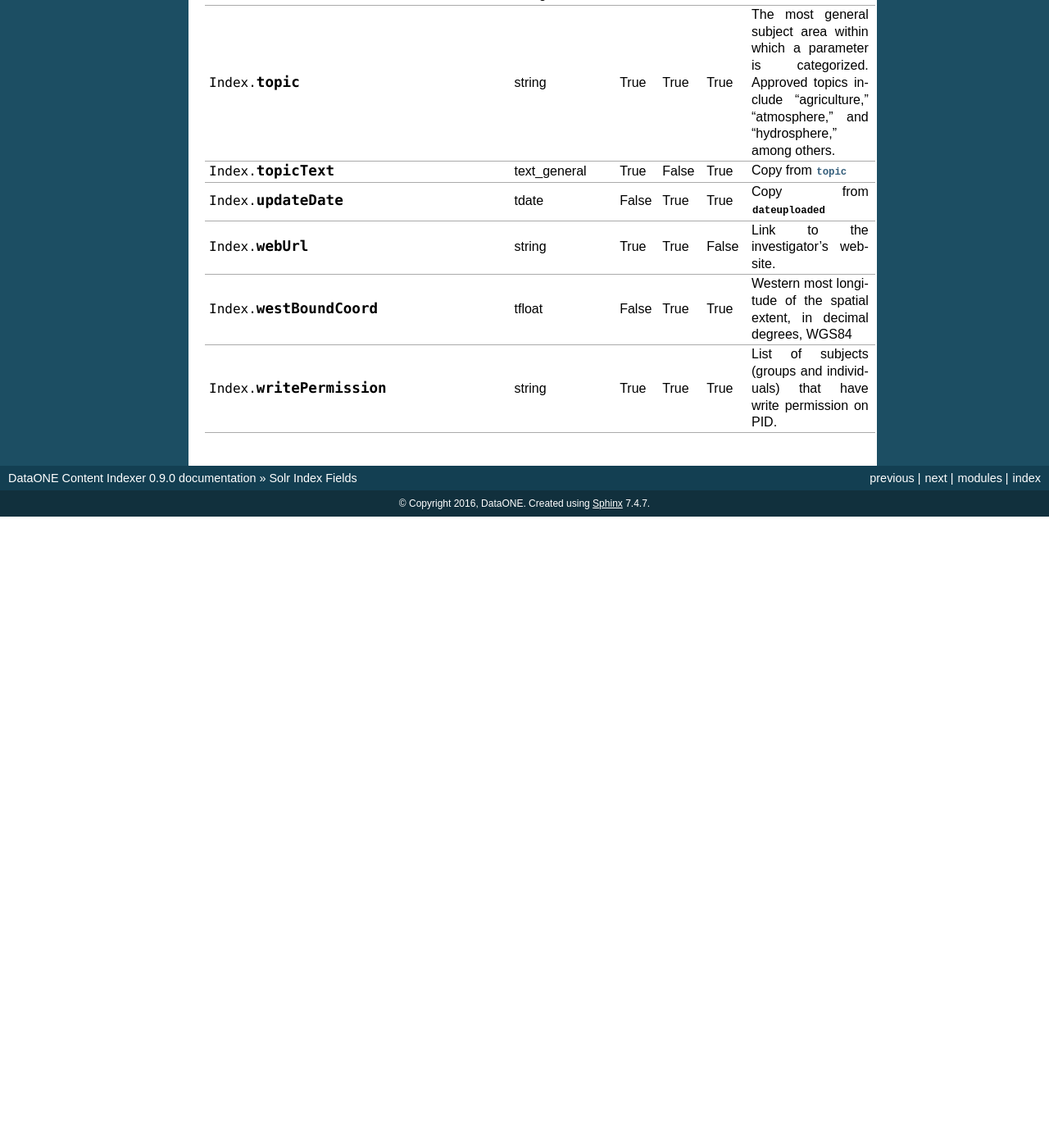
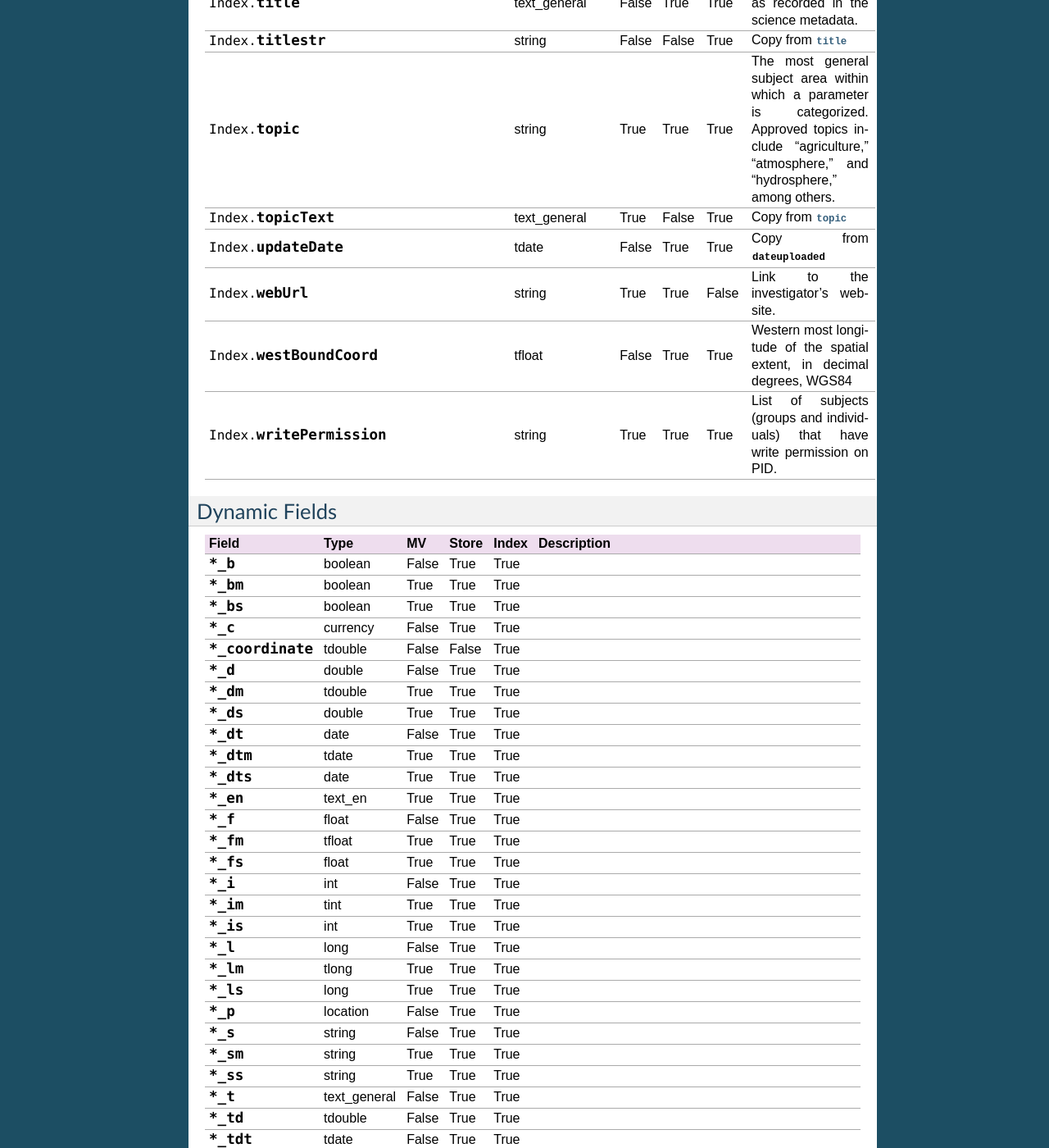
Before and after one commit to DataONEorg/indexer_documentation, a Sphinx documentation site: the page built from source/generated/solr_schema.rst, in a window 1280 px wide and 1400 px high, scrolled down 10830 px. Shown: the whole window at 82% size. Built offline with Sphinx 7.4.7, drawn with Linux system fonts in a browser that asks for light colours; before the commit the page ends 11460 px from its top, so only the background shows below that; some of the changed text lies outside the part shown.

Commit message:
Added list of dynamic fields in solr configuration.

```diff
--- a/source/conf.py
+++ b/source/conf.py
@@ -60,7 +60,7 @@ author = u'DataONE'
 # The short X.Y version.
 version = u'0.9'
 # The full version, including alpha/beta/rc tags.
-release = u'0.9.0'
+release = u'0.9.1'
 
 # The language for content autogenerated by Sphinx. Refer to documentation
 # for a list of supported languages.
--- a/source/generated/solr_schema.rst
+++ b/source/generated/solr_schema.rst
@@ -19,6 +19,8 @@ documents.
    descriptions, the document source must be regenerated and committed to GitHub for
    the public facing documentation to be updated.
 
+Static Fields
+-------------
 
 .. list-table::
    :header-rows: 1
@@ -890,6 +892,236 @@ documents.
      - List of subjects (groups and individuals) that have write permission on PID.
 
 
+Dynamic Fields
+--------------
+
+.. list-table::
+   :header-rows: 1
+   :widths: 3, 2, 1, 1, 1, 10
+
+   * - Field
+     - Type
+     - MV
+     - Store
+     - Index
+     - Description
+   * - .. attribute:: *_b
+     - boolean
+     - False
+     - True
+     - True
+     -
+   * - .. attribute:: *_bm
+     - boolean
+     - True
+     - True
+     - True
+     -
+   * - .. attribute:: *_bs
+     - boolean
+     - True
+     - True
+     - True
+     -
+   * - .. attribute:: *_c
+     - currency
+     - False
+     - True
+     - True
+     -
+   * - .. attribute:: *_coordinate
+     - tdouble
+     - False
+     - False
+     - True
+     -
+   * - .. attribute:: *_d
+     - double
+     - False
+     - True
+     - True
+     -
+   * - .. attribute:: *_dm
+     - tdouble
+     - True
+     - True
+     - True
+     -
+   * - .. attribute:: *_ds
+     - double
+     - True
+     - True
+     - True
+     -
+   * - .. attribute:: *_dt
+     - date
+     - False
+     - True
+     - True
+     -
+   * - .. attribute:: *_dtm
+     - tdate
+     - True
+     - True
+     - True
+     -
+   * - .. attribute:: *_dts
+     - date
+     - True
+     - True
+     - True
+     -
+   * - .. attribute:: *_en
+     - text_en
+     - True
+     - True
+     - True
+     -
+   * - .. attribute:: *_f
+     - float
+     - False
+     - True
+     - True
+     -
+   * - .. attribute:: *_fm
+     - tfloat
+     - True
+     - True
+     - True
+     -
+   * - .. attribute:: *_fs
+     - float
+     - True
+     - True
+     - True
+     -
+   * - .. attribute:: *_i
+     - int
+     - False
+     - True
+     - True
+     -
+   * - .. attribute:: *_im
+     - tint
+     - True
+     - True
+     - True
+     -
+   * - .. attribute:: *_is
+     - int
+     - True
+     - True
+     - True
+     -
+   * - .. attribute:: *_l
+     - long
+     - False
+     - True
+     - True
+     -
+   * - .. attribute:: *_lm
+     - tlong
+     - True
+     - True
+     - True
+     -
+   * - .. attribute:: *_ls
+     - long
+     - True
+     - True
+     - True
+     -
+   * - .. attribute:: *_p
+     - location
+     - False
+     - True
+     - True
+     -
+   * - .. attribute:: *_s
+     - string
+     - False
+     - True
+     - True
+     -
+   * - .. attribute:: *_sm
+     - string
+     - True
+     - True
+     - True
+     -
+   * - .. attribute:: *_ss
+     - string
+     - True
+     - True
+     - True
+     -
+   * - .. attribute:: *_t
+     - text_general
+     - False
+     - True
+     - True
+     -
+   * - .. attribute:: *_td
+     - tdouble
+     - False
+     - True
+     - True
+     -
+   * - .. attribute:: *_tdt
+     - tdate
+     - False
+     - True
+     - True
+     -
+   * - .. attribute:: *_tf
+     - tfloat
+     - False
+     - True
+     - True
+     -
+   * - .. attribute:: *_ti
+     - tint
+     - False
+     - True
+     - True
+     -
+   * - .. attribute:: *_tl
+     - tlong
+     - False
+     - True
+     - True
+     -
+   * - .. attribute:: *_tm
+     - text_general
+     - True
+     - True
+     - True
+     -
+   * - .. attribute:: *_txt
+     - text_general
+     - True
+     - True
+     - True
+     -
+   * - .. attribute:: attr_*
+     - text_general
+     - True
+     - True
+     - True
+     -
+   * - .. attribute:: ignored_*
+     - ignored
+     - True
+     - False
+     - False
+     -
+   * - .. attribute:: random_*
+     - random
+     - False
+     - False
+     - False
+     -
+
 
 .. _solr configuration file: https://repository.dataone.org/software/cicore/trunk/cn/d1_cn_index_processor/src/main/resources/index-solr-schema.xml
 .. _YAML formatted text file: https://github.com/DataONEorg/indexer_documentation/blob/master/solr_field_descriptions.yaml
```
Also changed, not shown: idxprocdoc.py (+28 -10 lines), source/index.rst (+8 -1 lines), templates/solr_schema.rst (+22 -0 lines).
